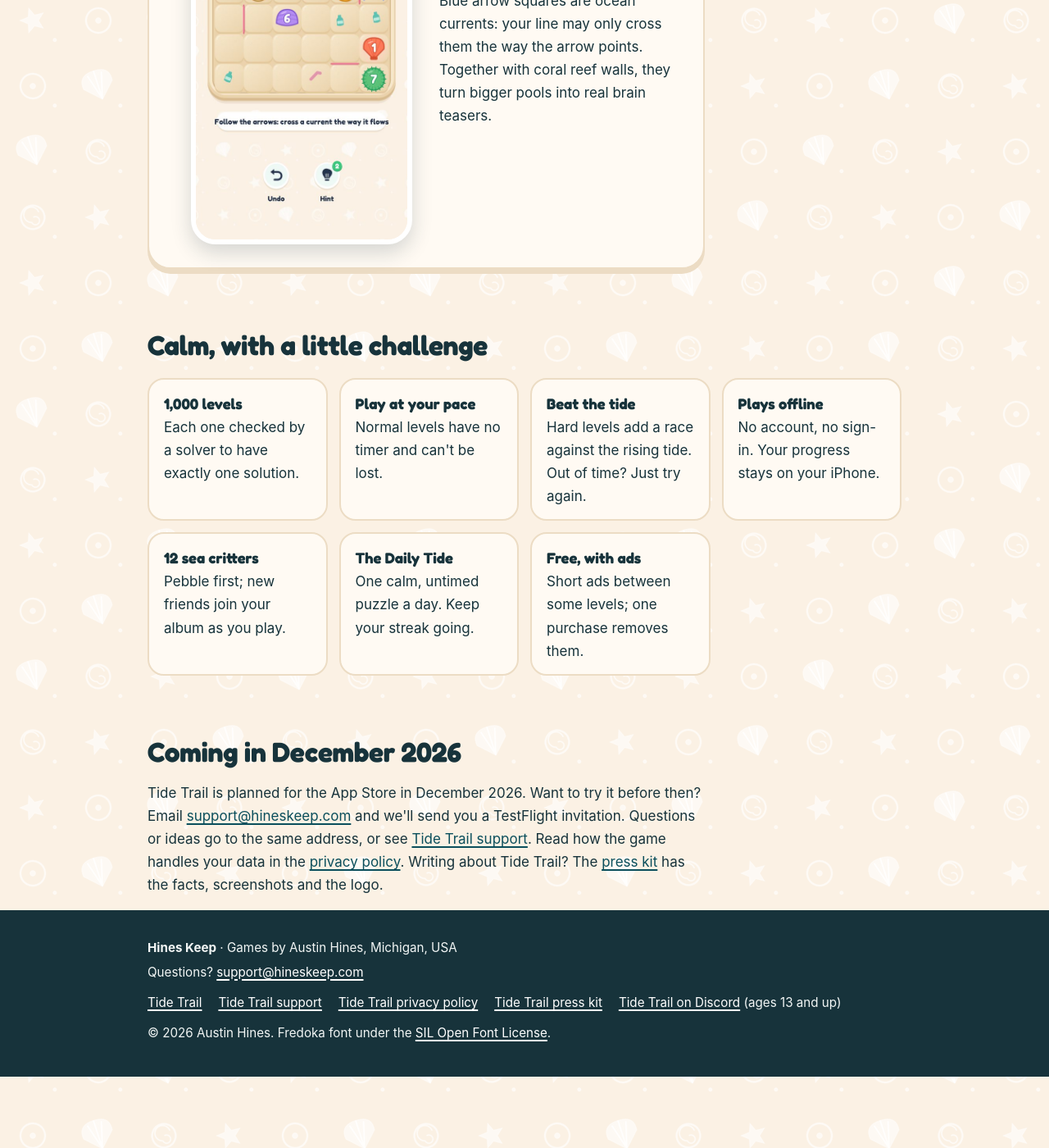
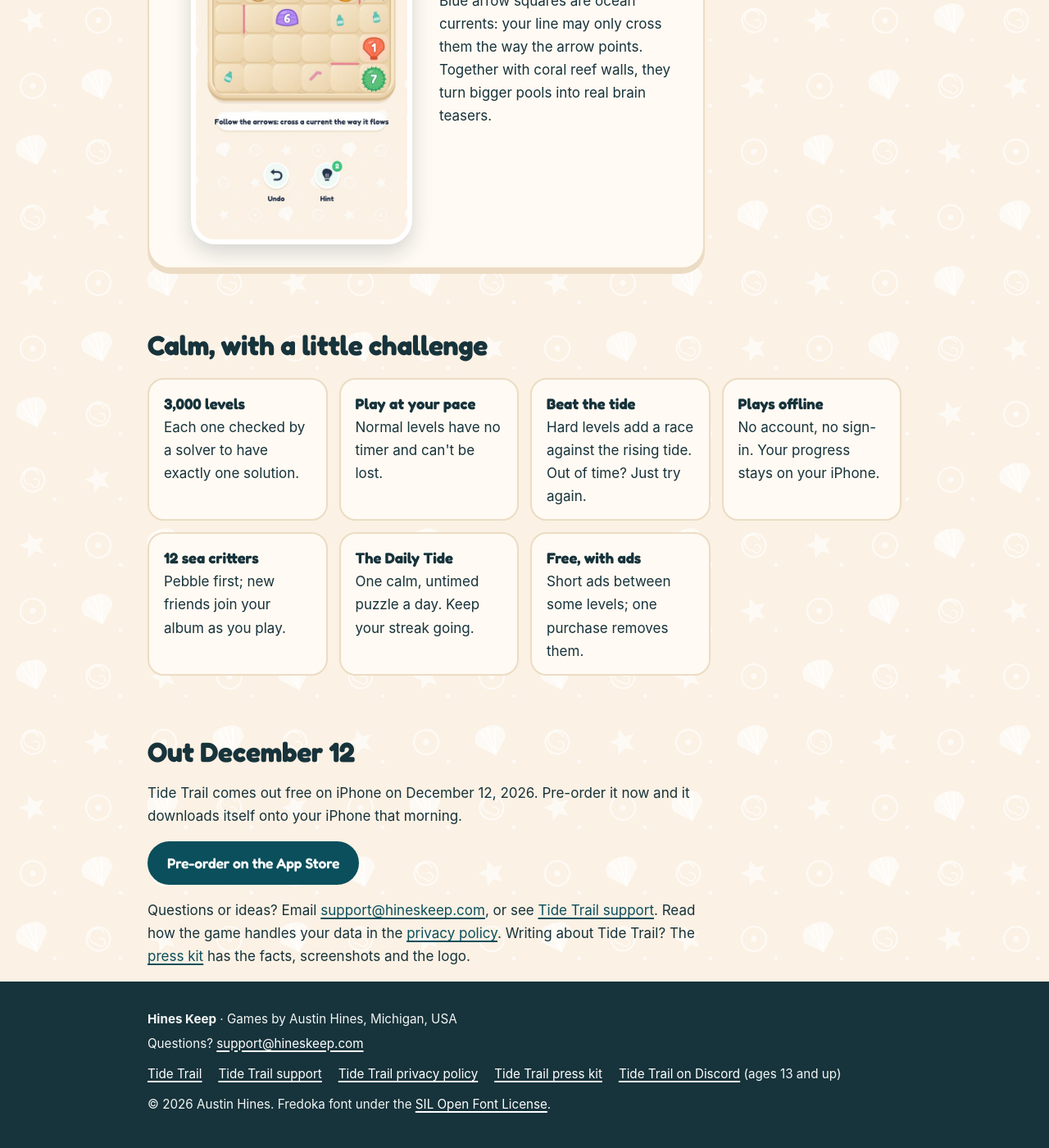
Before and after one commit to hinesa18/hineskeep-site, a Jekyll site: the page built from tidetrail/index.html, in a window 1280 px wide and 1400 px high, scrolled down 3055 px. Shown: the whole window at 82% size. Built offline with Jekyll 4.4.1, drawn with Linux system fonts in a browser that asks for light colours; some of the changed text lies outside the part shown.

Commit message:
Pre-order on the App Store: the game page's button and the press kit's link (not published)
Goes live only once Tide Trail's pre-order is live on the App Store (the
owner's rule): the pill says free on December 12, two buttons and the press
kit's release line link to apps.apple.com/app/id6832131621, the facts say
3,000 levels.

```diff
--- a/tidetrail/index.html
+++ b/tidetrail/index.html
@@ -3,7 +3,7 @@ layout: default
 title: Tide Trail
 nav: tidetrail
 discord: true
-description: "Tide Trail is a calm tide-pool puzzle for iPhone: draw one line through every square, wash the pool clean and watch Pebble the otter swim your route. Coming to iPhone in December 2026."
+description: "Tide Trail is a calm tide-pool puzzle for iPhone: draw one line through every square, wash the pool clean and watch Pebble the otter swim your route. Free on iPhone December 12, 2026: pre-order it on the App Store."
 image: /assets/img/og-tidetrail.png
 image_alt: "Tide Trail: draw one line, clean the pool, watch Pebble swim. December 2026 on iPhone."
 css: >-
@@ -32,7 +32,8 @@ css: >-
   <div>
     <h1 id="tt"><img class="logo" src="/assets/img/tide-trail-logo.png" width="640" height="375" alt="Tide Trail"></h1>
     <p class="lead">A calm tide-pool puzzle for iPhone. Draw one line, clean the pool, and watch Pebble swim.</p>
-    <p class="meta"><img class="icon" src="/assets/img/app-icon.png" width="180" height="180" alt="The Tide Trail app icon: Pebble the otter waving from a tide pool"><span class="pill">December 2026 on iPhone</span></p>
+    <p class="meta"><img class="icon" src="/assets/img/app-icon.png" width="180" height="180" alt="The Tide Trail app icon: Pebble the otter waving from a tide pool"><span class="pill">Free on iPhone, December 12</span></p>
+    <p><a class="btn" href="https://apps.apple.com/app/id6832131621">Pre-order on the App Store</a></p>
   </div>
   <div class="art">
     <img class="phone" src="/assets/img/shot-finish.jpg" width="540" height="1170" alt="A solved level: every square of the tide pool is clear turquoise water, the Splash! ribbon shows above the board and Pebble pops out at the last shell." fetchpriority="high">
@@ -78,7 +79,7 @@ css: >-
 
 <h2>Calm, with a little challenge</h2>
 <ul class="facts">
-  <li><strong>1,000 levels</strong>Each one checked by a solver to have exactly one solution.</li>
+  <li><strong>3,000 levels</strong>Each one checked by a solver to have exactly one solution.</li>
   <li><strong>Play at your pace</strong>Normal levels have no timer and can't be lost.</li>
   <li><strong>Beat the tide</strong>Hard levels add a race against the rising tide. Out of time? Just try again.</li>
   <li><strong>Plays offline</strong>No account, no sign-in. Your progress stays on your iPhone.</li>
@@ -87,8 +88,10 @@ css: >-
   <li><strong>Free, with ads</strong>Short ads between some levels; one purchase removes them.</li>
 </ul>
 
-<h2>Coming in December 2026</h2>
-<p>Tide Trail is planned for the App Store in December 2026. Want to try it before then? Email <a href="mailto:support@hineskeep.com">support@hineskeep.com</a> and we'll send you a TestFlight invitation. Questions or ideas go to the same address, or see <a href="/tidetrail/support/">Tide Trail support</a>. Read how the game handles your data in the <a href="/tidetrail/privacy/">privacy policy</a>. Writing about Tide Trail? The <a href="/tidetrail/press/">press kit</a> has the facts, screenshots and the logo.</p>
+<h2>Out December 12</h2>
+<p>Tide Trail comes out free on iPhone on December 12, 2026. Pre-order it now and it downloads itself onto your iPhone that morning.</p>
+<p><a class="btn" href="https://apps.apple.com/app/id6832131621">Pre-order on the App Store</a></p>
+<p>Questions or ideas? Email <a href="mailto:support@hineskeep.com">support@hineskeep.com</a>, or see <a href="/tidetrail/support/">Tide Trail support</a>. Read how the game handles your data in the <a href="/tidetrail/privacy/">privacy policy</a>. Writing about Tide Trail? The <a href="/tidetrail/press/">press kit</a> has the facts, screenshots and the logo.</p>
 <!-- TestFlight public link: once one exists (App Store Connect → Tide Trail → TestFlight → External Testing → the group → Public Link), replace the sentence above with:
 <p><a class="btn" href="https://testflight.apple.com/join/XXXXXXXX">Try the beta on TestFlight</a></p>
 and the App Store badge replaces it on launch day. -->
--- a/tidetrail/press/index.html
+++ b/tidetrail/press/index.html
@@ -38,7 +38,7 @@ css: >-
   <div class="card">
     <dl class="sheet">
       <dt>Developer</dt><dd>Hines Keep (Austin Hines), Michigan, USA</dd>
-      <dt>Release</dt><dd>December 12, 2026</dd>
+      <dt>Release</dt><dd>December 12, 2026 (<a href="https://apps.apple.com/app/id6832131621">pre-order on the App Store</a>)</dd>
       <dt>Platform</dt><dd>iPhone (App Store)</dd>
       <dt>Price</dt><dd>Free, with ads and optional in-app purchases</dd>
       <dt>Rating</dt><dd>4+</dd>
```
